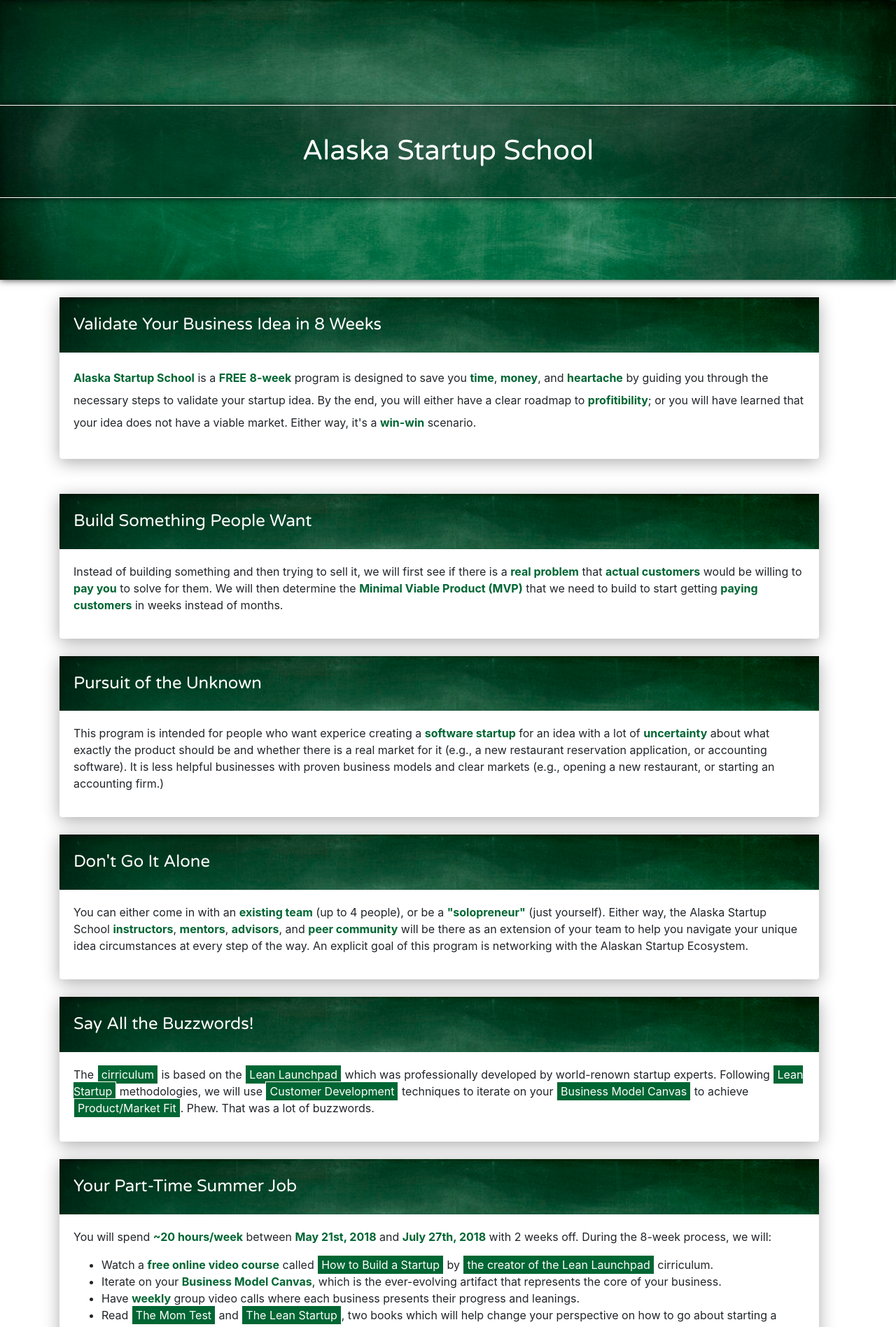
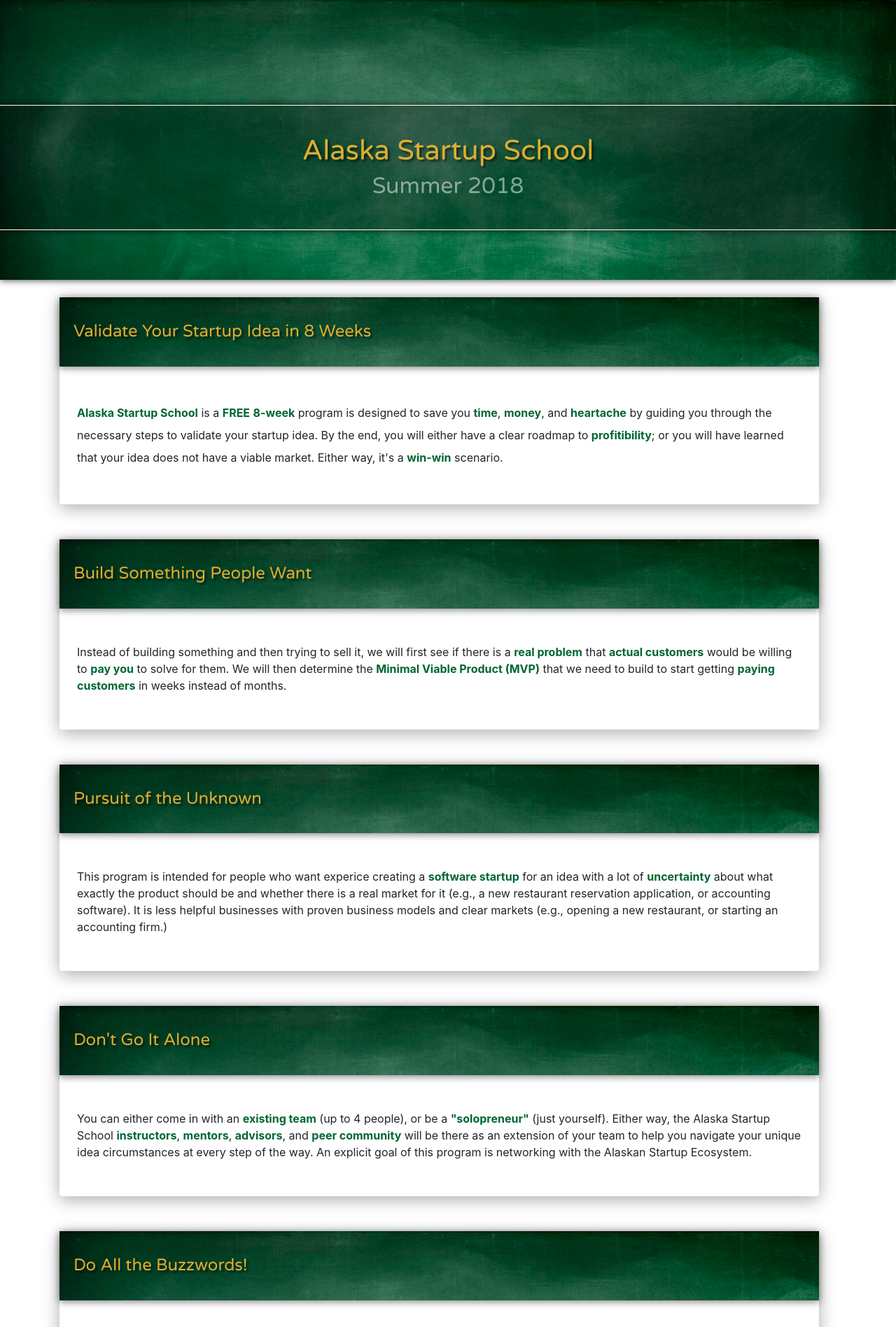
Before and after one commit to conroywhitney/alaskastartupschool, a plain HTML site: page index.html in a window 1280 px wide. Shown: the top 1897 px of the page at 70% size. Drawn offline with nearby package versions, Linux system fonts and the light colour scheme; a script that the page names is missing.

Commit message:
Tweak styles / padding / colors

```diff
--- a/css/styles.css
+++ b/css/styles.css
@@ -33,7 +33,7 @@ footer {
 }
 
 .card {
-  margin-bottom: 25px;
+  margin-bottom: 50px;
   margin-right: 25px;
   padding: 0;
   box-shadow: 0px 5px 25px rgba(0, 0, 0, 0.33);
@@ -42,11 +42,16 @@ footer {
 
 .card-block {
   background: #006633 url("../images/chalkboard.jpeg");
+  box-shadow: 0px 2px 10px rgba(0, 0, 0, 0.5);
   color: #FFF;
   display: flex;
   flex-direction: column;
   justify-content: center;
-  padding: 25px 20px;
+  padding: 35px 20px;
+}
+
+.card-body {
+  padding: 50px 25px 35px;
 }
 
 .card-footer {
@@ -61,8 +66,9 @@ footer {
 }
 
 .card-title {
-  color: #FFF;
+  color: #DDAE31;
   margin: 0;
+  text-shadow: 3px 3px 3px rgba(0, 0, 0, 0.5);
 }
 
 .carousel {
@@ -82,8 +88,9 @@ footer {
 }
 
 .carousel-caption h1 {
-  color: #FFF;
+  color: #DDAE31;
   margin-top: 5px;
+  text-shadow: 3px 3px 3px rgba(0, 0, 0, 0.5);
 }
 
 .carousel-caption h2 {
@@ -106,6 +113,14 @@ footer {
   margin-bottom: 50px;
 }
 
+.contact {
+  padding-top: 100px;
+}
+
+.contact h2 {
+  margin-bottom: 25px;
+}
+
 .error {
   padding: 100px 0 50px;
   text-align: center;
@@ -115,8 +130,12 @@ footer {
   padding-top: 100px;
 }
 
+.faq h2 {
+  margin-bottom: 25px;
+}
+
 .intro {
-  padding: 25px 0;
+  padding: 25px 0 0;
   line-height: 32px;
 }
 
--- a/index.html
+++ b/index.html
@@ -20,6 +20,7 @@
         <img src="images/chalkboard.jpeg" alt="Alaska Startup School">
         <div class="carousel-caption">
           <h1>Alaska Startup School</h1>
+          <h2>Summer 2018</h2>
         </div>
       </div>
     </div>
@@ -30,7 +31,7 @@
     <div class="col-12">
       <div class="card">
         <div class="card-block">
-          <h4 class="card-title">Validate Your Business Idea in 8 Weeks</h4>
+          <h4 class="card-title">Validate Your Startup Idea in 8 Weeks</h4>
         </div>
         <div class="card-body">
           <p><b>Alaska Startup School</b> is a <b>FREE</b> <b>8-week</b> program is designed to save you <b>time</b>, <b>money</b>, and <b>heartache</b> by guiding you through the necessary steps to validate your startup idea. By the end, you will either have a clear roadmap to <b>profitibility</b>; or you will have learned that your idea does not have a viable market. Either way, it's a <b>win-win</b> scenario.</p>
@@ -82,7 +83,7 @@
     <div class="col-12">
       <div class="card">
         <div class="card-block">
-          <h4 class="card-title">Say All the Buzzwords!</h4>
+          <h4 class="card-title">Do All the Buzzwords!</h4>
         </div>
         <div class="card-body">
           <p>The <a href="https://venturewell.org/wp-content/uploads/Educators_Guide_Nov17_FINAL.pdf">cirriculum</a> is based on the <a href="https://en.wikipedia.org/wiki/Lean_Launchpad">Lean Launchpad</a> which was professionally developed by world-renown startup experts. Following <a href="https://en.wikipedia.org/wiki/Lean_startup">Lean Startup</a> methodologies, we will use <a href="https://en.wikipedia.org/wiki/Customer_Development">Customer Development</a> techniques to iterate on your <a href="https://en.wikipedia.org/wiki/Business_Model_Canvas">Business Model Canvas</a> to achieve <a href="https://en.wikipedia.org/wiki/Product/market_fit">Product/Market Fit</a>. Phew. That was a lot of buzzwords.</p>
@@ -102,7 +103,7 @@
           <ul>
             <li>Watch a <b>free online video course</b> called <a href="https://www.udacity.com/course/how-to-build-a-startup--ep245">How to Build a Startup</a> by <a href="https://en.wikipedia.org/wiki/Steve_Blank">the creator of the Lean Launchpad</a> cirriculum.</li>
             <li>Iterate on your <b>Business Model Canvas</b>, which is the ever-evolving artifact that represents the core of your business.</li>
-            <li>Have <b>weekly</b> group video calls where each business presents their progress and leanings.</li>
+            <li>Have <b>weekly</b> group voice/video calls where each business presents their progress and leanings.</li>
             <li>Read <a href="https://www.amazon.com/Mom-Test-customers-business-everyone/dp/1492180742">The Mom Test</a> and <a href="https://www.amazon.com/Lean-Startup-Entrepreneurs-Continuous-Innovation/dp/0307887898">The Lean Startup</a>, two books which will help change your perspective on how to go about starting a startup.</li>
             <li>Have ongoing conversations in a group <b>Slack</b> channel where you can ask questions, discuss ideas, and get feedback from your peers.</li>
             <li>Talk with <b>~50 customers</b> to learn what it's like to be them; to understand their problem; to learn what solutions they have tried; what works, and what doesn't; and thereby determine what features (if any) to build into your new software product.</li>
@@ -121,7 +122,7 @@
           <h4 class="card-title">Alaska-Wide, Remote, Online</h4>
         </div>
         <div class="card-body">
-          <p>This program is for <b>Alaska residents</b> all over the state. For that reason, it is held completely <b>online</b>. The only requirements are that you are an <b>Alaska resident</b> with a fast enough <b>internet connection</b> that you are able to participate in weekly <b>video calls</b> and <b>customer interviews</b>.</p>
+          <p>This program is for <b>Alaska residents</b> all over the state. For that reason, it is held completely <b>online</b>. The only requirements are that you are an <b>Alaska resident</b> with a fast enough <b>internet connection</b> that you are able to participate in weekly <b>voice/video calls</b> and <b>customer interviews</b>.</p>
         </div>
       </div>
     </div>
@@ -336,7 +337,7 @@
 
   <div class="row">
     <div class="col-12">
-      <section>
+      <section class="contact">
         <h2>Have more questions? Get in touch</h2>
         <p>Questions? Comments? Suggestions? Contact us at: <a href="mailto:alaskastartupschool@gmail.com" target="_blank">alaskastartupschool@gmail.com</a></p>
       </section>
```
